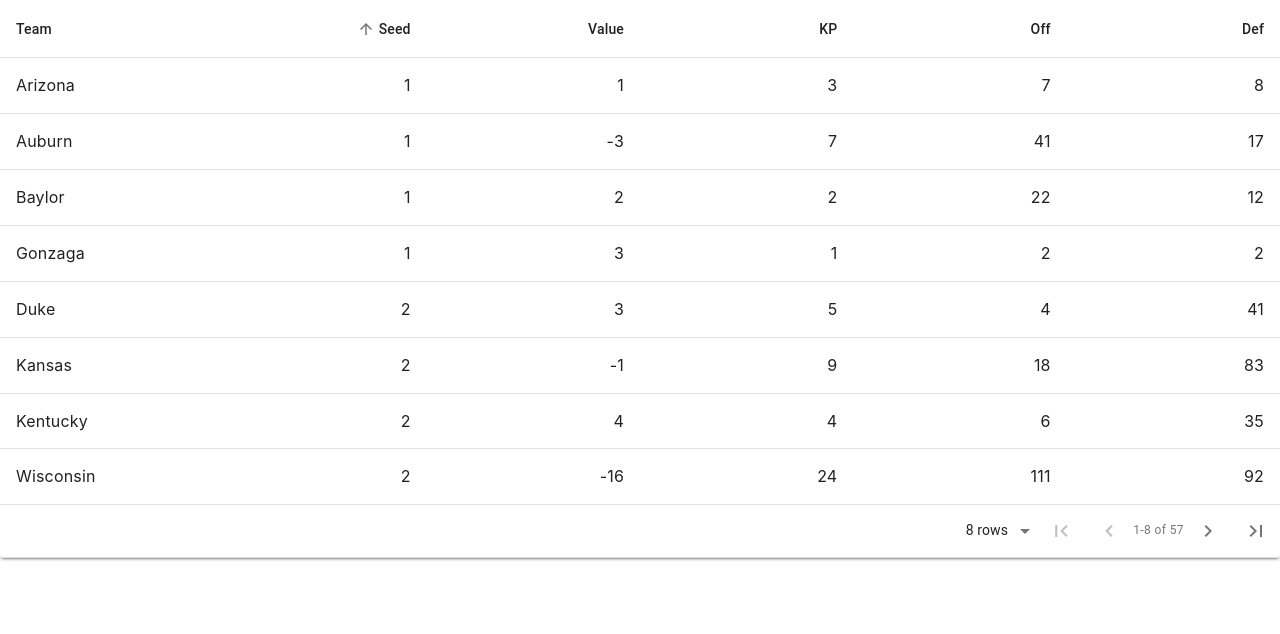
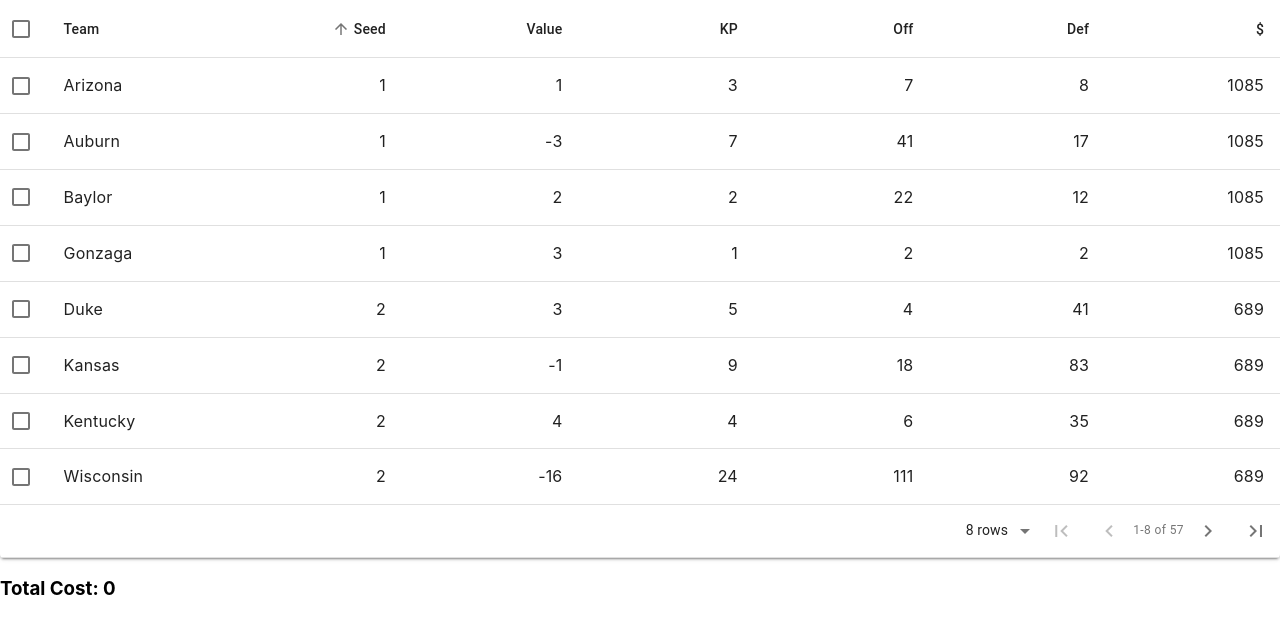
Before and after one commit to mleonard9/mm-auction-helper, a React (Create React App) app: page / in a window 1280 px wide. Shown: the top 634 px of the page. Built offline with nearby package versions, Linux system fonts and the light colour scheme.

Commit message:
Team Selection

```diff
--- a/package.json
+++ b/package.json
@@ -17,6 +17,7 @@
     "material-table": "^1.69.3",
     "react": "^17.0.2",
     "react-dom": "^17.0.2",
+    "react-double-scrollbar": "^0.0.15",
     "react-scripts": "5.0.0",
     "styled-components": "^5.3.3",
     "web-vitals": "^2.1.4"
--- a/src/Components/RankingsTable.js
+++ b/src/Components/RankingsTable.js
@@ -2,9 +2,40 @@
 import KenPomData from '../Data/kenpom.json'
 import Seeds from '../Data/seeding.json'
 import MaterialTable from 'material-table';
+import { TablePagination } from '@material-ui/core';
+
+function PatchedPagination(props) {
+  const {
+    ActionsComponent,
+    onChangePage,
+    onChangeRowsPerPage,
+    ...tablePaginationProps
+  } = props;
+
+  return (
+    <TablePagination
+      {...tablePaginationProps}
+      // @ts-expect-error onChangePage was renamed to onPageChange
+      onPageChange={onChangePage}
+      onRowsPerPageChange={onChangeRowsPerPage}
+      ActionsComponent={(subprops) => {
+        const { onPageChange, ...actionsComponentProps } = subprops;
+        return (
+          // @ts-expect-error ActionsComponent is provided by material-table
+          <ActionsComponent
+            {...actionsComponentProps}
+            onChangePage={onPageChange}
+          />
+        );
+      }}
+    />
+  );
+}
 
 function RankingsTable() {
   const [data, setData] = useState(KenPomData)
+  const [selectedTeams, setSelectedTeams] = useState([])
+  const [totalCost, setTotalCost] = useState(0);
 
   const columns = [
     { title: 'Team', field: 'TeamName' },
@@ -14,7 +45,27 @@
     { title: 'KP', field: 'RankAdjEM', type: 'numeric' },
     { title: 'Off', field: 'RankOE', type: 'numeric' },
     { title: 'Def', field: 'RankDE', type: 'numeric' },
+    { title: '$', field: 'Cost', type: 'numeric'},
   ]
+
+  const cost = new Map([
+    [1,1085],
+    [2,689],
+    [3,427],
+    [4,359],
+    [5,202],
+    [6,198],
+    [7,98],
+    [8,68],
+    [9,51],
+    [10,46],
+    [11,55],
+    [12,50],
+    [13,25],
+    [14,10],
+    [15,13],
+    [16,1]
+  ])
 
   function getSeed(TeamName) {
     const seeding = Seeds.find(el => el.team === TeamName);
@@ -25,12 +76,23 @@
     return 17
   }
 
+  function processSelections(selections) {
+    setSelectedTeams(selections)
+    var cost = 0
+    selections.forEach((team) => {
+      cost += team.Cost
+    })
+    setTotalCost(cost)
+  }
+
   useEffect(() => {
     let processedData = KenPomData.map((team) => {
+      const seed = getSeed(team.TeamName)
       return {
         ...team,
-        Seed: getSeed(team.TeamName),
-        Value: (getSeed(team.TeamName) * 4) - team.RankAdjEM
+        Seed: seed,
+        Value: (seed * 4) - team.RankAdjEM,
+        Cost: cost.get(seed)
       }
     }).filter(team => team.Seed < 17)
 
@@ -38,6 +100,7 @@
   }, []);
 
   return (
+    <>
       <MaterialTable
         columns={columns}
         data={data}
@@ -45,26 +108,22 @@
           sorting: true,
           search: false,
           toolbar: false,
-        pageSize: 8,
+          selection: true,
+          pageSize: 8
+        }}
+        onSelectionChange={(rows) => processSelections(rows)}
+        components={{
+          Pagination: PatchedPagination,
         }}
       />
+        {
+          selectedTeams.map((team) => {
+            return <p key={team.TeamName}>{team.Seed + " " + team.TeamName}</p>
+          })
+        }
+        <h3>Total Cost: {totalCost}</h3>
+    </>
   );
 }
 
 export default RankingsTable
-
-// "TeamName": "Abilene Christian",
-// "Tempo": 71.4859,
-// "RankTempo": 41,
-// "AdjTempo": 70.9175,
-// "RankAdjTempo": 36,
-// "OE": 101.233,
-// "RankOE": 193,
-// "AdjOE": 102.588,
-// "RankAdjOE": 198,
-// "DE": 95.299,
-// "RankDE": 40,
-// "AdjDE": 100.248,
-// "RankAdjDE": 108,
-// "AdjEM": 2.34036,
-// "RankAdjEM": 140
```
Also changed, not shown: 1 other file (tests, documents, lock files or other folders). Lines whose indentation alone changed are shown as unchanged.
